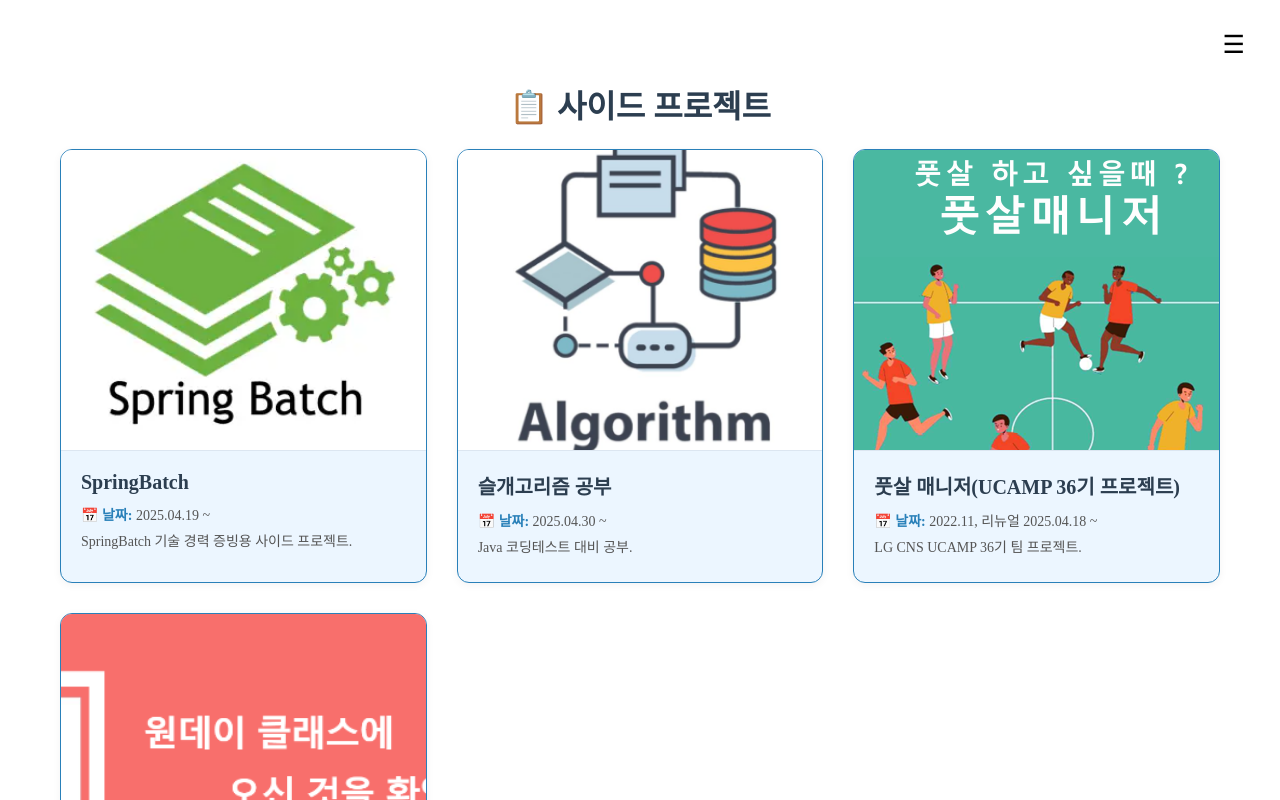
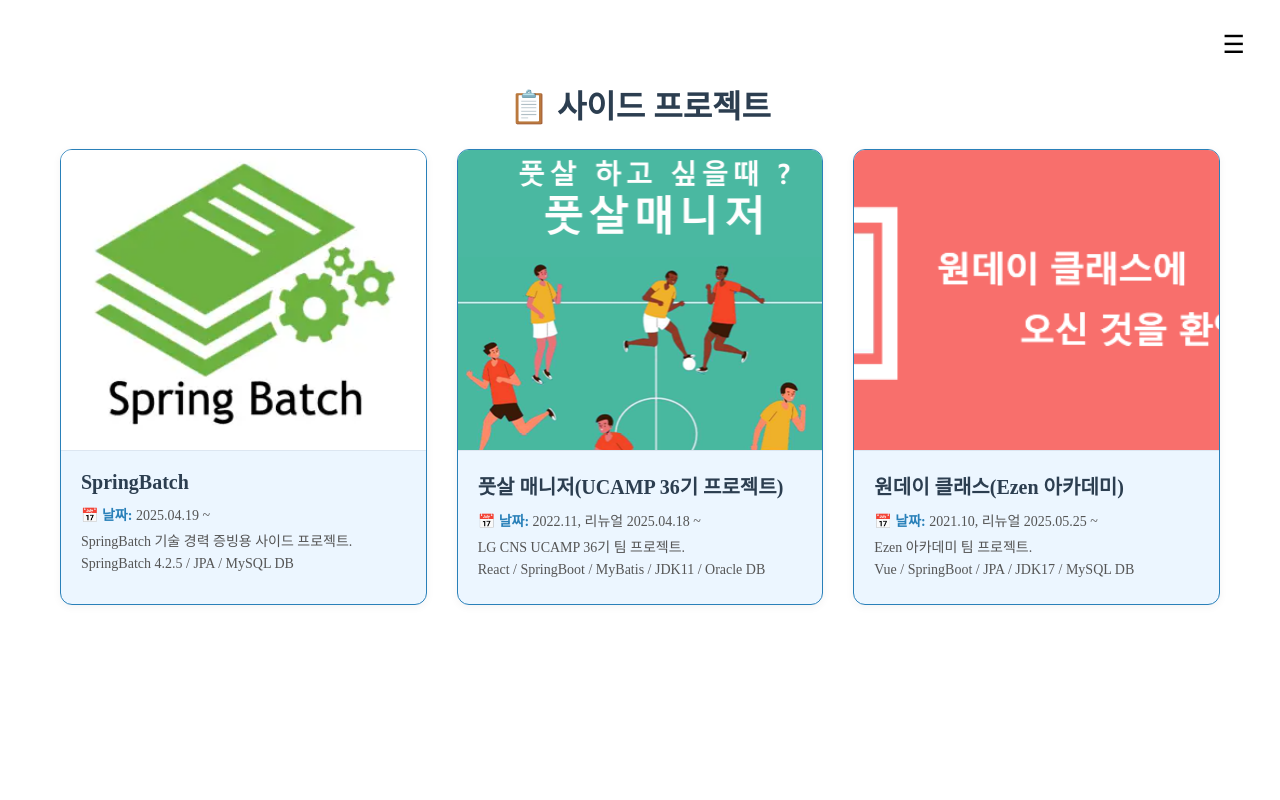
Before and after one commit to seulgae/seulgae.github.io, a React (Create React App) app: page /#/SideProjects in a window 1280 px wide. Shown: the top 800 px of the page. Built offline with nearby package versions, Linux system fonts and the light colour scheme.

Commit message:
사이드 프로젝트 목록과 내용 수정

```diff
--- a/src/pages/SideProjects.jsx
+++ b/src/pages/SideProjects.jsx
@@ -6,20 +6,15 @@
     title: "SpringBatch",
     date: "2025.04.19 ~ ",
     description: "SpringBatch 기술 경력 증빙용 사이드 프로젝트.",
+    skill: "SpringBatch 4.2.5 / JPA / MySQL DB",
     image: "/SpringBatchLogo.png",
     link: "https://github.com/seulgae/springBatch.git"
-  },
-  {
-    title: "슬개고리즘 공부",
-    date: "2025.04.30 ~ ",
-    description: "Java 코딩테스트 대비 공부.",
-    image: "/CodingTest.png",
-    link: "https://github.com/seulgae/SeulgaeGorithm.git"
   },
   {
     title: "풋살 매니저(UCAMP 36기 프로젝트)",
     date: "2022.11, 리뉴얼 2025.04.18 ~ ",
     description: "LG CNS UCAMP 36기 팀 프로젝트.",
+    skill: "React / SpringBoot / MyBatis / JDK11 / Oracle DB",
     image: "/FMSideProject.png",
     link: "https://github.com/seulgae/fmBoot.git"
   },
@@ -27,6 +22,7 @@
     title: "원데이 클래스(Ezen 아카데미)",
     date: "2021.10, 리뉴얼 2025.05.25 ~ ",
     description: "Ezen 아카데미 팀 프로젝트.",
+    skill: "Vue / SpringBoot / JPA / JDK17 / MySQL DB",
     image: "/OneDayClass.png",
     link: "https://github.com/seulgae/Proj_OnedayClass"
   },
--- a/src/pages/SideProjectsList.jsx
+++ b/src/pages/SideProjectsList.jsx
@@ -20,6 +20,7 @@
                 <h2>{project.title}</h2>
                 <p><strong>📅 날짜:</strong> {project.date}</p>
                 <p>{project.description}</p>
+                <p>{project.skill}</p>
               </div>
             </a>
           </div>
```
